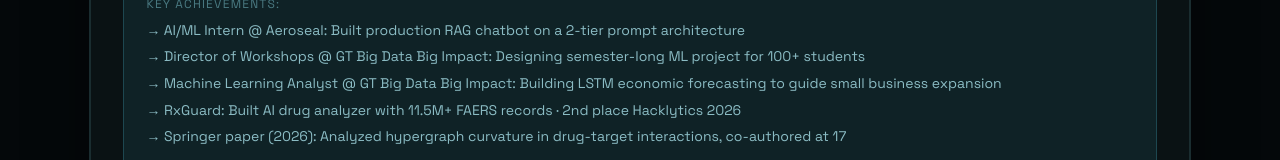
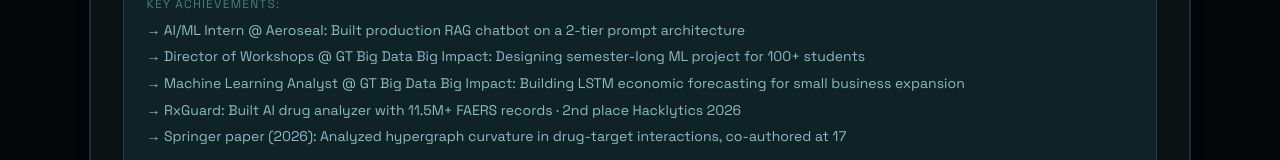
Before and after one commit to Aishi25/PersonalPortfolio, a Next.js app: page / in a window 1280 px wide. Shown: the part 432-592 px from the top of the page. Built offline with nearby package versions, Linux system fonts and the light colour scheme.

Commit message:
Shorten ML Analyst hero bullet to fit one line

```diff
--- a/components/Hero.tsx
+++ b/components/Hero.tsx
@@ -11,7 +11,7 @@
   { text: "Key Achievements:", type: "label" },
   { text: "→ AI/ML Intern @ Aeroseal: Built production RAG chatbot on a 2-tier prompt architecture", type: "bullet" },
   { text: "→ Director of Workshops @ GT Big Data Big Impact: Designing semester-long ML project for 100+ students", type: "bullet" },
-  { text: "→ Machine Learning Analyst @ GT Big Data Big Impact: Building LSTM economic forecasting to guide small business expansion", type: "bullet" },
+  { text: "→ Machine Learning Analyst @ GT Big Data Big Impact: Building LSTM economic forecasting for small business expansion", type: "bullet" },
   { text: "→ RxGuard: Built AI drug analyzer with 11.5M+ FAERS records · 2nd place Hacklytics 2026", type: "bullet" },
   { text: "→ Springer paper (2026): Analyzed hypergraph curvature in drug-target interactions, co-authored at 17", type: "bullet" },
   { text: "---", type: "divider" },
```
